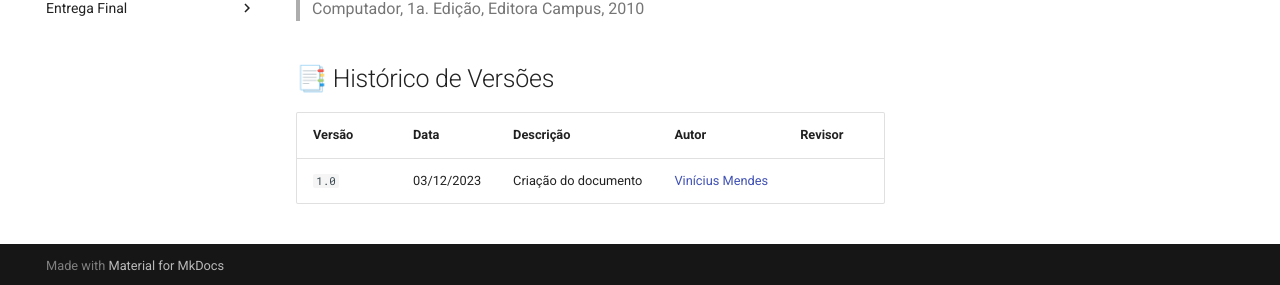
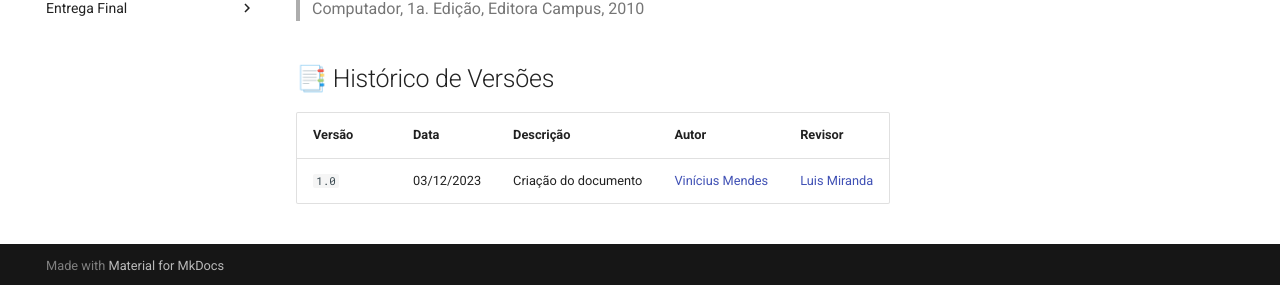
Before and after one commit to Requisitos-de-Software/2023.2-Carteira_Digital_de_Transito, an MkDocs documentation site: the page built from docs/verificacao/grupo2/altino-luis-vinicius/Verificação Matriz de Rastreabilidade.md, in a window 1280 px wide and 900 px high, scrolled down 6401 px. Shown: the part 612-897 px from the top of the window. Built offline with MkDocs 1.6.1 and Material for MkDocs 9.7.7, drawn with Linux system fonts in a browser that asks for light colours.

Commit message:
Update Verificação Matriz de Rastreabilidade.md

```diff
--- a/docs/verificacao/grupo2/altino-luis-vinicius/Verificação Matriz de Rastreabilidade.md
+++ b/docs/verificacao/grupo2/altino-luis-vinicius/Verificação Matriz de Rastreabilidade.md
@@ -98,4 +98,4 @@
 
 | Versão | Data | Descrição | Autor | Revisor |
 |--------|------|------------|-------|--------|
-|`1.0`| 03/12/2023| Criação do documento | [Vinícius Mendes](https://github.com/yabamiah)| |
+|`1.0`| 03/12/2023| Criação do documento | [Vinícius Mendes](https://github.com/yabamiah)| [Luis Miranda](https://github.com/LuisMiranda10) |
```
